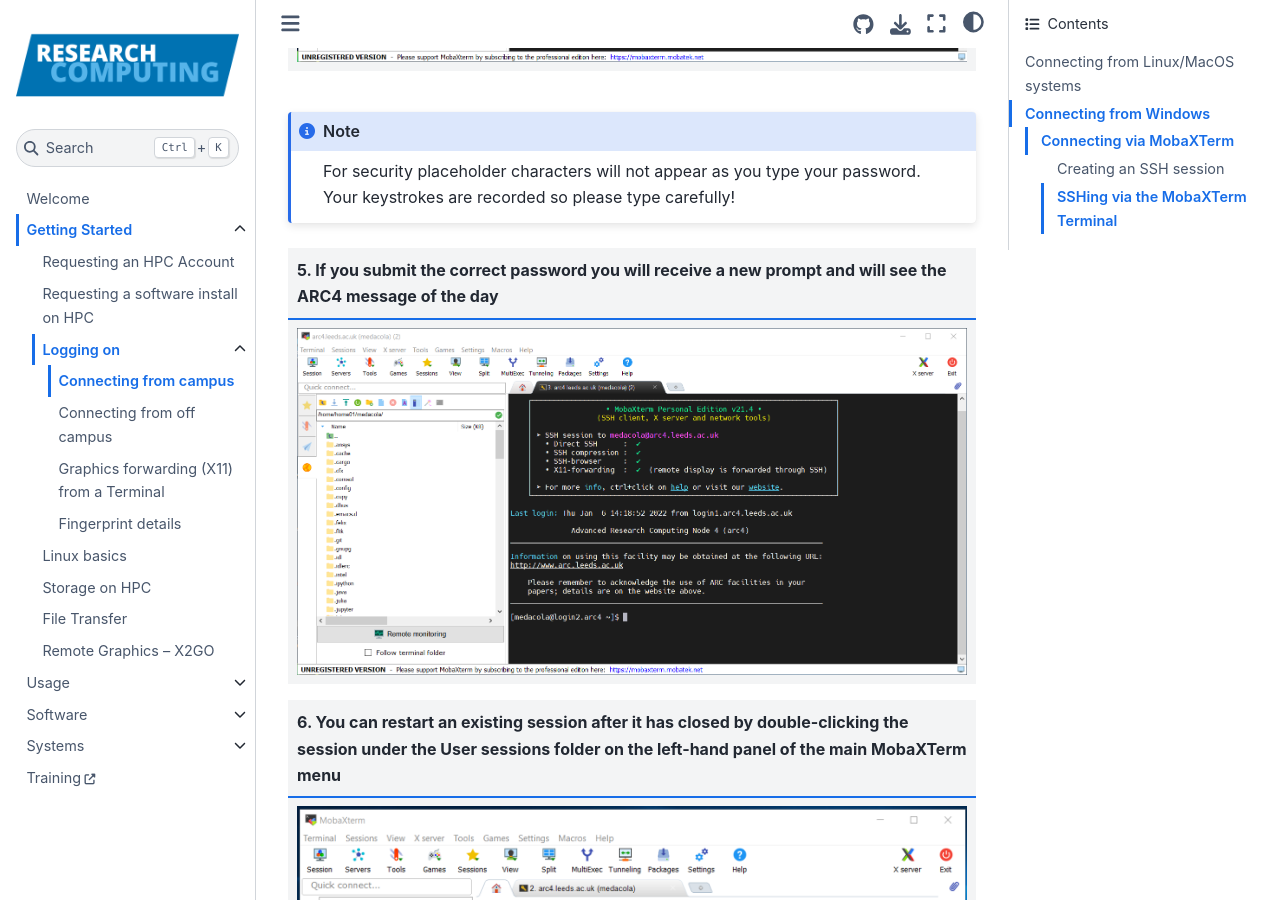
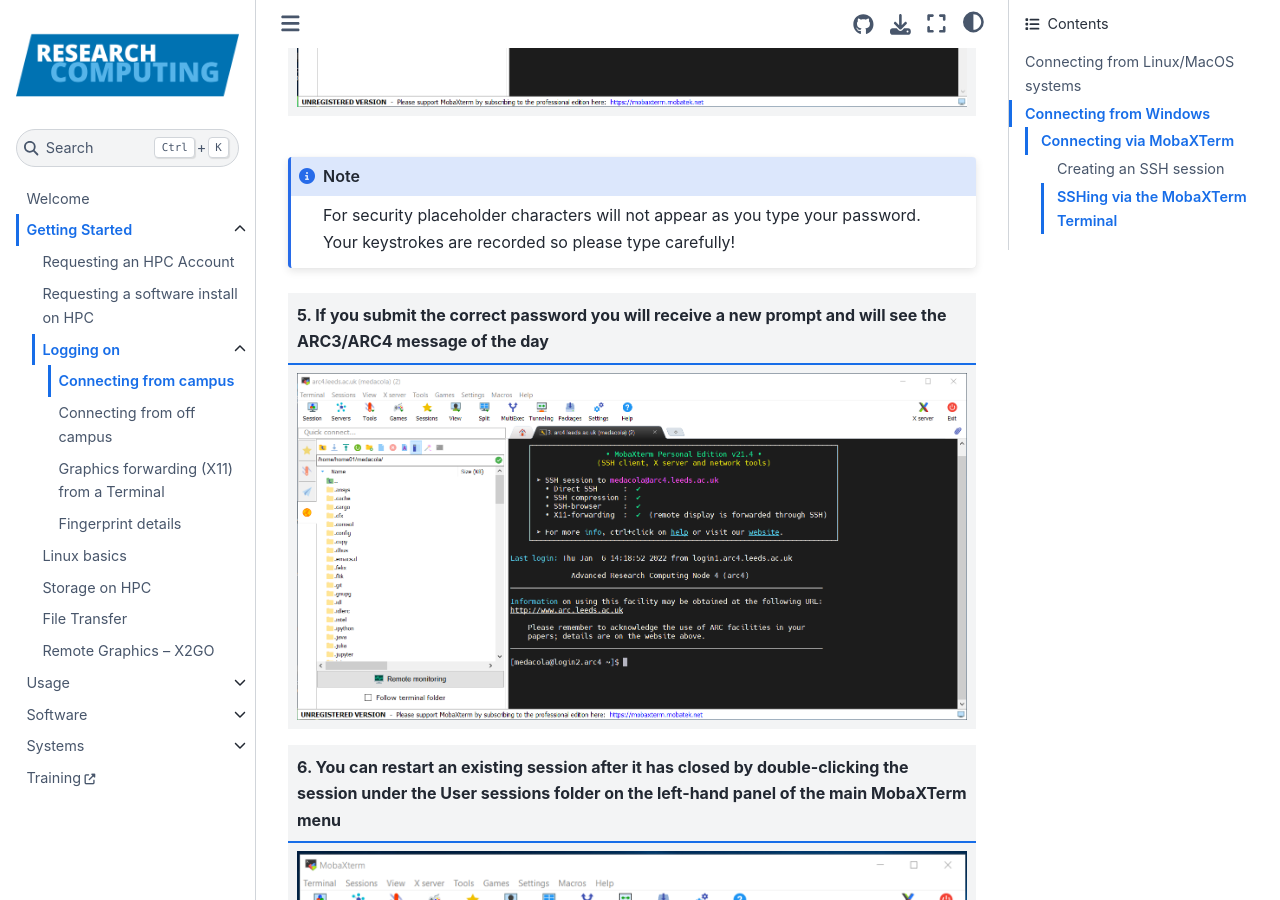
Before and after one commit to foqueiroz/arcdocs.github.io, a Jupyter Book: the page built from book/getting_started/logon/logon-campus.md, in a window 1280 px wide and 900 px high, scrolled down 4273 px. Built offline with Jupyter Book 1.0.4 settings and Sphinx 7.4.7 and the Sphinx Book theme 1.1.4, drawn with Linux system fonts in a browser that asks for light colours; pages that are not in the unit, such as notebooks, are missing from menus; some of the changed text lies outside the part shown.

Commit message:
corrections resolving @ngrhodes comments

````diff
--- a/book/getting_started/logon/logon-campus.md
+++ b/book/getting_started/logon/logon-campus.md
@@ -15,6 +15,8 @@
 ```
 
 The first time you SSH to either ARC4 or ARC3 you will be prompted to confirm the fingerprint of the host you're connecting to. You can check the unique fingerprints for ARC3 and ARC4 in the [fingerprint details](./fingerprint-details).
+
+ARC4:
 
 ```
 The authenticity of host 'arc4 (129.11.26.163)' can't be established.
@@ -103,7 +105,7 @@
 will not appear as you type your password. Your keystrokes are recorded so please type carefully!
 ```
 
-| 5. If you submit the correct password you will receive a new prompt and will see the ARC4 message of the day                                                            |
+| 5. If you submit the correct password you will receive a new prompt and will see the ARC3/ARC4 message of the day                                                            |
 | ----------------------------------------------------------------------------------------------------------------------------------------------------------------------- |
 | ![If you submit the correct password you will receive a new prompt and will see the ARC4 message of the day ](../../assets/img/logon/campus/mobaXTerm-session-motd.png) |
 
````
Also changed, not shown: other parts of book/getting_started/logon/logon-campus.md (+1 -1 lines), book/getting_started/logon.md (+1 -1 lines), book/getting_started/logon/logon-off-campus.md (+1 -1 lines).
